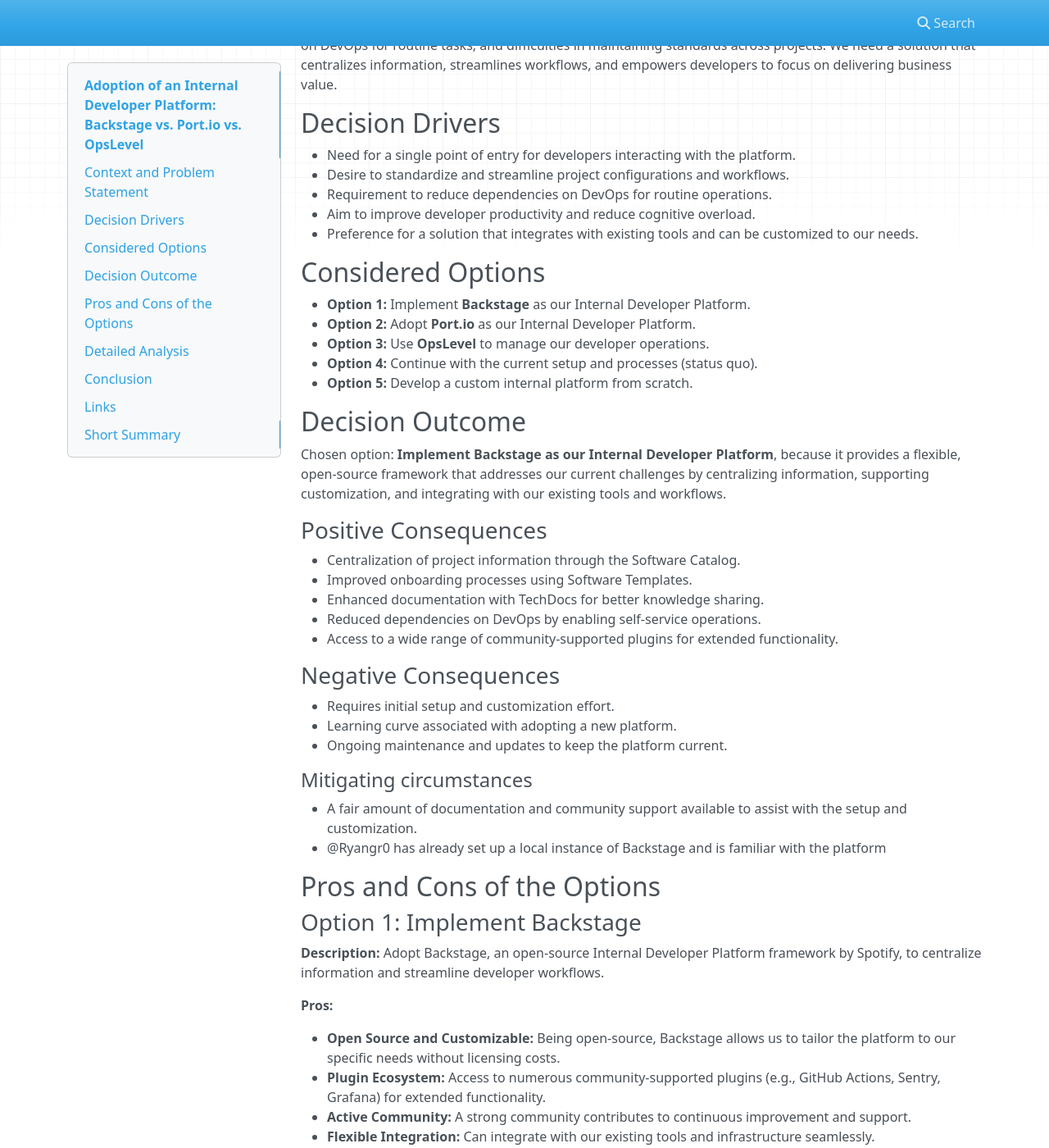
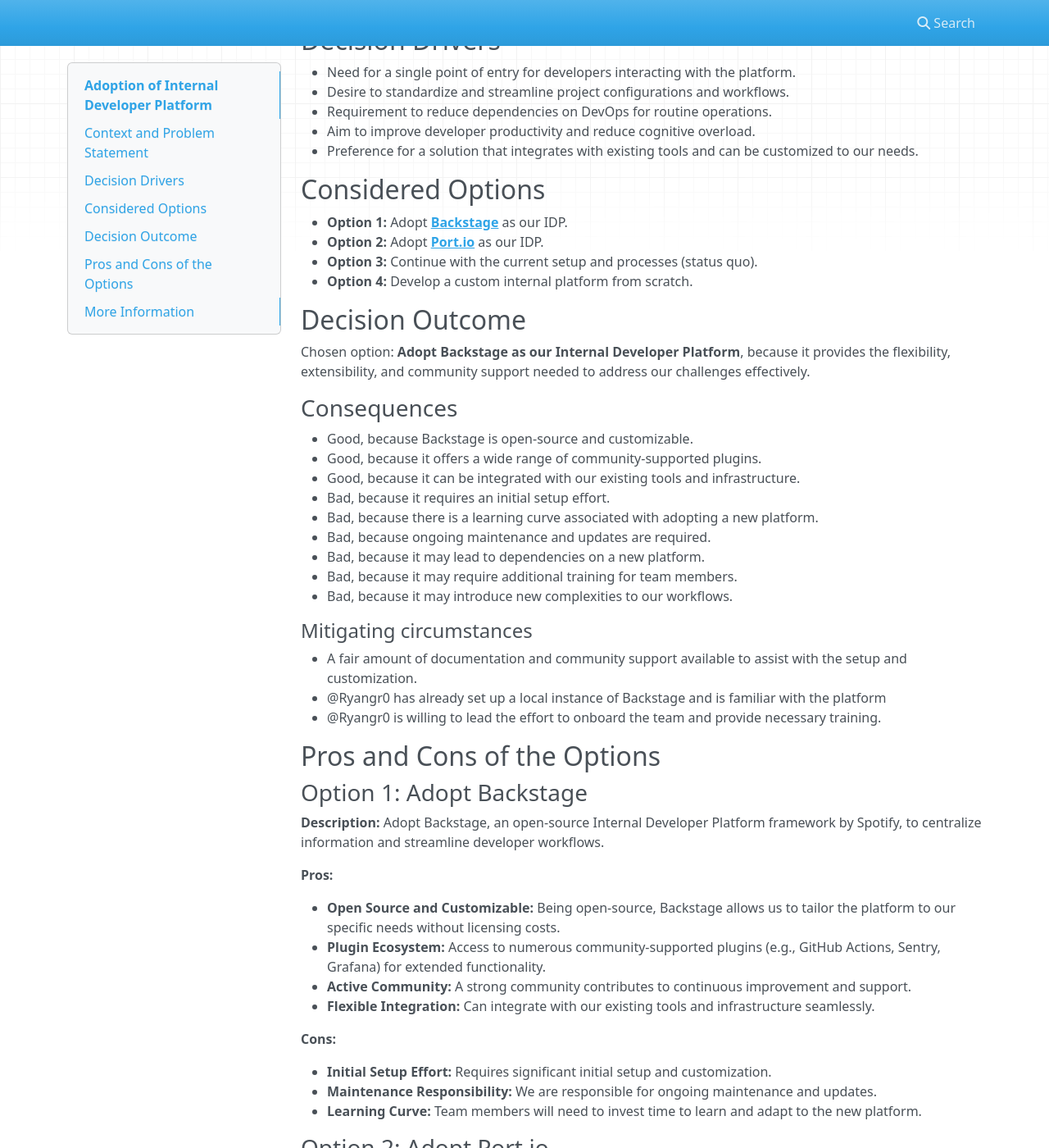
Before and after one commit to webgrip/backstage-application, an MkDocs documentation site: the page built from docs/adr/0001-using-backstage.md, in a window 1280 px wide and 1400 px high, scrolled down 287 px. Shown: the whole window at 82% size. Built offline with MkDocs 1.6.1, drawn with Linux system fonts in a browser that asks for light colours; nearby versions of some CDN libraries; some of the changed text lies outside the part shown.

Commit message:
Update ADR

```diff
--- a/docs/adr/0001-using-backstage.md
+++ b/docs/adr/0001-using-backstage.md
@@ -1,4 +1,12 @@
-# Adoption of an Internal Developer Platform: Backstage vs. Port.io vs. OpsLevel
+---
+status: "proposed"
+date: "2024-11-22"
+decision-makers: "@Ryangr0"
+consulted: "@devops, @engineering, @product"
+informed: "@developers, @security"
+---
+
+# Adoption of Internal Developer Platform
 
 ## Context and Problem Statement
 
@@ -14,38 +22,35 @@ Our development teams are experiencing challenges due to a fragmented informatio
 
 ## Considered Options
 
-- **Option 1:** Implement **Backstage** as our Internal Developer Platform.
-- **Option 2:** Adopt **Port.io** as our Internal Developer Platform.
-- **Option 3:** Use **OpsLevel** to manage our developer operations.
-- **Option 4:** Continue with the current setup and processes (status quo).
-- **Option 5:** Develop a custom internal platform from scratch.
+- **Option 1:** Adopt [**Backstage**](https://backstage.io/) as our IDP.
+- **Option 2:** Adopt [**Port.io**](https://port.io/) as our IDP.
+- **Option 3:** Continue with the current setup and processes (status quo).
+- **Option 4:** Develop a custom internal platform from scratch.
 
 ## Decision Outcome
 
-Chosen option: **Implement Backstage as our Internal Developer Platform**, because it provides a flexible, open-source framework that addresses our current challenges by centralizing information, supporting customization, and integrating with our existing tools and workflows.
+Chosen option:
+**Adopt Backstage as our Internal Developer Platform**, because it provides the flexibility, extensibility, and community support needed to address our challenges effectively.
 
-### Positive Consequences
-
-- Centralization of project information through the Software Catalog.
-- Improved onboarding processes using Software Templates.
-- Enhanced documentation with TechDocs for better knowledge sharing.
-- Reduced dependencies on DevOps by enabling self-service operations.
-- Access to a wide range of community-supported plugins for extended functionality.
-
-### Negative Consequences
-
-- Requires initial setup and customization effort.
-- Learning curve associated with adopting a new platform.
-- Ongoing maintenance and updates to keep the platform current.
+### Consequences
+- Good, because Backstage is open-source and customizable.
+- Good, because it offers a wide range of community-supported plugins.
+- Good, because it can be integrated with our existing tools and infrastructure.
+- Bad, because it requires an initial setup effort.
+- Bad, because there is a learning curve associated with adopting a new platform.
+- Bad, because ongoing maintenance and updates are required.
+- Bad, because it may lead to dependencies on a new platform.
+- Bad, because it may require additional training for team members.
+- Bad, because it may introduce new complexities to our workflows.
 
 #### Mitigating circumstances
 - A fair amount of documentation and community support available to assist with the setup and customization.
 - @Ryangr0 has already set up a local instance of Backstage and is familiar with the platform
-
+- @Ryangr0 is willing to lead the effort to onboard the team and provide necessary training.
 
 ## Pros and Cons of the Options
 
-### **Option 1: Implement Backstage**
+### **Option 1: Adopt Backstage**
 
 **Description:** Adopt Backstage, an open-source Internal Developer Platform framework by Spotify, to centralize information and streamline developer workflows.
 
@@ -78,23 +83,7 @@ Chosen option: **Implement Backstage as our Internal Developer Platform**, becau
 - **Less Customizable:** May not offer the same level of customization as an open-source solution.
 - **Vendor Lock-In:** Dependence on a third-party provider for features and updates.
 
-### **Option 3: Use OpsLevel**
-
-**Description:** Leverage OpsLevel, a microservice catalog and developer portal aimed at helping teams manage service ownership and compliance.
-
-**Pros:**
-
-- **Service Ownership Management:** Strong focus on microservice ownership and best practices.
-- **Integration Capabilities:** Supports integration with many popular tools and platforms.
-- **Compliance Tracking:** Offers features to ensure services meet organizational standards.
-
-**Cons:**
-
-- **Cost:** Subscription fees could be substantial over time.
-- **Limited Customization:** May not fully align with our unique workflows and processes.
-- **Learning Curve:** Teams may need to adjust existing workflows to fit the platform's model.
-
-### **Option 4: Continue with Current Setup**
+### **Option 3: Continue with Current Setup**
 
 **Description:** Maintain the existing processes and tools without significant changes.
 
@@ -109,7 +98,7 @@ Chosen option: **Implement Backstage as our Internal Developer Platform**, becau
 - **Scalability Issues:** Challenges may become more pronounced as the organization grows.
 - **Lack of Standardization:** Divergence in standards and infrastructure solutions across teams continues.
 
-### **Option 5: Develop a Custom Platform**
+### **Option 4: Develop a Custom Platform**
 
 **Description:** Build a bespoke internal platform tailored to our specific needs from scratch.
 
@@ -124,51 +113,9 @@ Chosen option: **Implement Backstage as our Internal Developer Platform**, becau
 - **Maintenance Burden:** Ongoing responsibility for updates, bug fixes, and enhancements.
 - **Delayed Benefits:** Longer time to realize advantages compared to adopting an existing solution.
 
-## Detailed Analysis
-
-### Backstage vs. Port.io vs. OpsLevel
-
-#### **Customization and Flexibility**
-
-- **Backstage:** Highly customizable due to its open-source nature; we can modify and extend it to fit our exact needs.
-- **Port.io and OpsLevel:** Offer customization but within the constraints of their platforms; may not accommodate all specific requirements.
-
-#### **Cost Considerations**
-
-- **Backstage:** No licensing fees; however, there is a cost in terms of time and resources for setup and maintenance.
-- **Port.io and OpsLevel:** Subscription-based models that incur ongoing licensing costs, which can increase with team size and usage.
-
-#### **Community and Support**
-
-- **Backstage:** Backed by a strong open-source community with regular contributions and updates.
-- **Port.io and OpsLevel:** Provide professional support as part of their services but may have slower feature development cycles based on their product roadmaps.
-
-#### **Integration with Existing Tools**
-
-- **Backstage:** Wide range of plugins and the ability to develop custom plugins for seamless integration with our tools.
-- **Port.io and OpsLevel:** Support integrations but may not cover all the tools we use or require custom development within their platforms.
-
-#### **Maintenance and Updates**
-
-- **Backstage:** We are responsible for maintaining and updating the platform, which gives us control but also adds overhead.
-- **Port.io and OpsLevel:** Maintenance and updates are handled by the providers, reducing our operational burden.
-
-#### **Vendor Lock-In Risks**
-
-- **Backstage:** Being open-source, there's no vendor lock-in; we can modify or migrate as needed.
-- **Port.io and OpsLevel:** Potential for vendor lock-in, making future migrations more complex.
-
-## Conclusion
-
-After evaluating the options, **Backstage** emerges as the most suitable choice for our organization. Its open-source nature provides the flexibility and control we need to address our current challenges effectively. While it requires an initial investment in setup and learning, the long-term benefits of customization, community support, and avoidance of vendor lock-in align well with our strategic goals.
-
-## Links
+## More Information
 
 - [Backstage Official Documentation](https://backstage.io/)
 - [Port.io Website](https://port.io/)
 - [OpsLevel Website](https://www.opslevel.com/)
 - [MADR Documentation](https://adr.github.io/madr/)
-
-## Short Summary
-
-We have decided to adopt **Backstage** as our Internal Developer Platform after comparing it with **Port.io** and **OpsLevel**. Backstage offers the customization, flexibility, and integration capabilities we require, without the ongoing licensing costs associated with proprietary platforms. This decision aligns with our goals to centralize information, empower our developers, and maintain control over our development environment.
```
